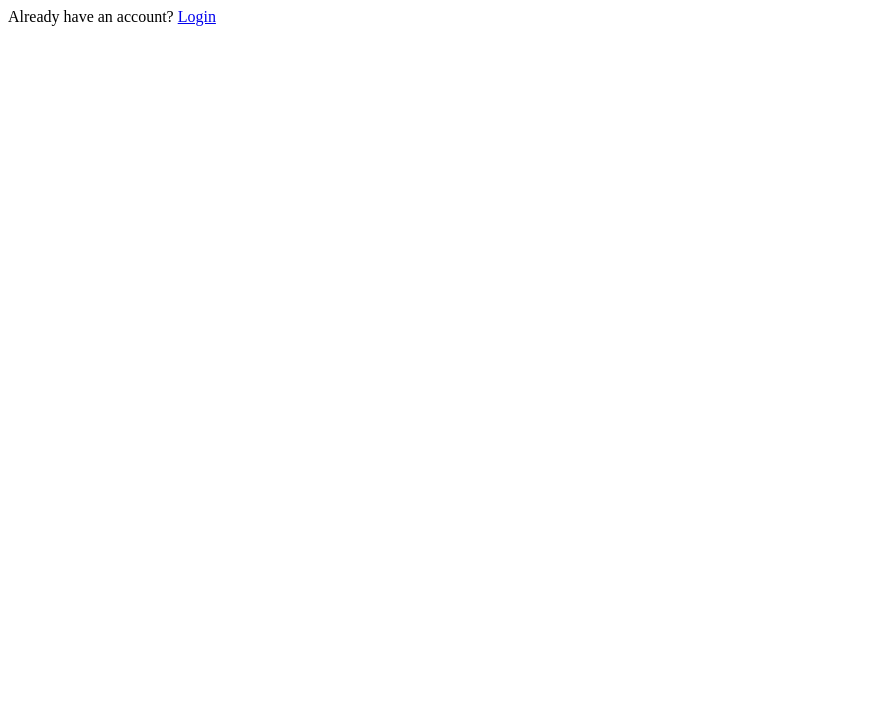
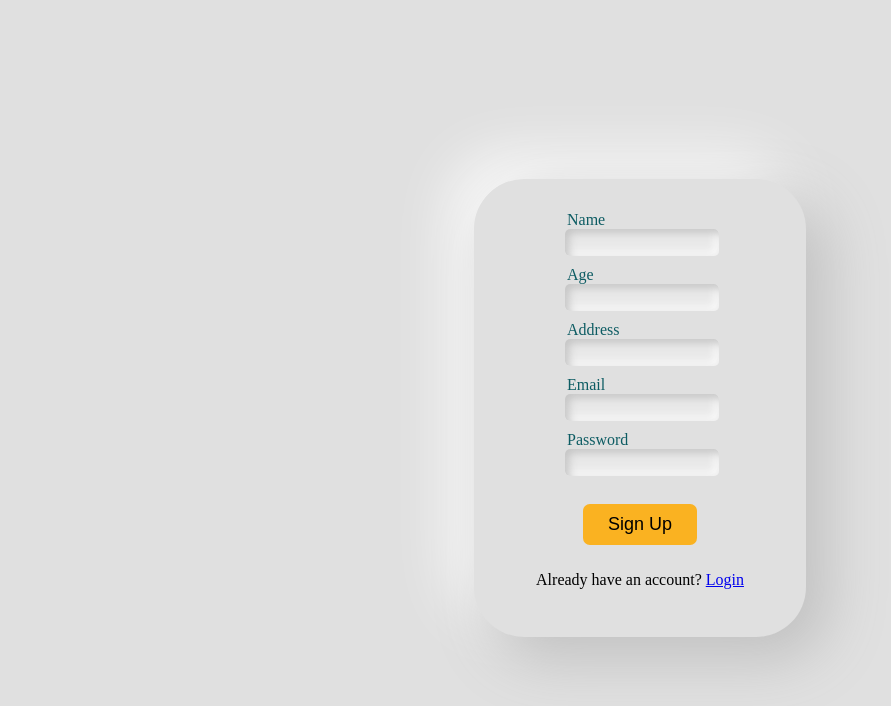
Before and after one commit to njtan142/login_system_commission, a React (Create React App) app: page / in a window 1280 px wide. Shown: the top 706 px of the page, without its empty margins (0-891 px from the left). Built offline with nearby package versions, Linux system fonts and the light colour scheme; no server answers.

Commit message:
added sign in functionality

```diff
--- a/src/components/App.jsx
+++ b/src/components/App.jsx
@@ -1,14 +1,18 @@
 import React from "react";
-import {Form, Card} from "react-bootstrap";
+import { Form, Card } from "react-bootstrap";
+import { AuthProvider } from "../contexts/AuthContext";
+import SignUp from "./SignUp";
 
 
 
 const App = (props) => {
-    return(
-        <>
-        <Card></Card>
-        <div>Already have an account? <a href="/login">Login</a></div>
-        </>
+    return (
+        <AuthProvider>
+            <React.Fragment>
+                <SignUp></SignUp>
+            </React.Fragment>
+        </AuthProvider>
+
     )
 }
 
--- /dev/null
+++ b/src/components/SignUp.jsx
@@ -0,0 +1,127 @@
+import { async } from "@firebase/util";
+import React from "react";
+import { useRef } from "react";
+import styled from "styled-components";
+import { UseAuth } from "../contexts/AuthContext";
+import { doc, setDoc  } from "firebase/firestore";
+import { firestore } from '../firebase';
+
+const SignUp = (props) => {
+    const emailRef = useRef();
+    const passwordRef = useRef();
+    const nameRef = useRef();
+    const ageRef = useRef();
+    const addressRef = useRef();
+
+    let uid;
+
+    async function handleUser() {
+        console.log(await setDoc(doc(firestore, 'users', currentUser.uid), {
+            name: nameRef.current.value,
+            age: ageRef.current.value,
+            address: addressRef.current.value,
+        }));
+    }
+
+
+    const { signUp, currentUser } = UseAuth();
+
+    async function handleSubmit(e) {
+        e.preventDefault();
+        try {
+            let result = await signUp(emailRef.current.value, passwordRef.current.value);
+            console.log(await setDoc(doc(firestore, 'users', result.user.uid), {
+                name: nameRef.current.value,
+                age: ageRef.current.value,
+                address: addressRef.current.value,
+            }));
+        } catch (e) {
+            console.log("error", e);
+        }
+    }
+
+    if(!currentUser){
+
+    }
+    return (
+        <Container>
+            <Card>
+                <Info>
+                    <Name>Name</Name>
+                    <Input ref={nameRef}></Input>
+                </Info>
+                <Info>
+                    <Name>Age</Name>
+                    <Input ref={ageRef}></Input>
+                </Info>
+                <Info>
+                    <Name>Address</Name>
+                    <Input ref={addressRef}></Input>
+                </Info>
+                <Info>
+                    <Name >Email</Name>
+                    <Input type='email' ref={emailRef}></Input>
+                </Info>
+                <Info>
+                    <Name >Password</Name>
+                    <Input type='password' ref={passwordRef}></Input>
+                </Info>
+                <Submit onClick={handleSubmit}>Sign Up</Submit>
+                <p>Already have an account? <a href='/login'>Login</a></p>
+            </Card>
+        </Container>
+    )
+}
+
+
+const Container = styled.div`
+
+`;
+
+const Card = styled.div`
+    width: 300px;
+    border-radius: 50px;
+    background: #e0e0e0;
+    box-shadow:  20px 20px 60px #bebebe,
+                -20px -20px 60px #ffffff;
+    display: flex;
+    flex-direction: column;
+    align-items: center;
+    justify-content: center;
+    gap: 10px;
+    padding: 2em 1em;
+`;
+
+const Info = styled.div`
+    width: 150px;
+`;
+
+const Name = styled.div`
+    margin-left: 2px;
+    color: #0D5C63;
+`;
+
+const Input = styled.input`
+    box-shadow: inset 4px 4px 8px #c5c5c5,
+                inset -4px -4px 8px #fbfbfb;
+    display: flex;
+    flex-direction: column;
+    align-items: center;
+    align-items: center;
+    border: none;
+    width: 100%;
+    height: 25px;
+    background-color: #FFFFFF49;
+    border-radius: 5px;
+`;
+
+const Submit = styled.button`
+    background-color: #FAB221;
+    border: none;
+    margin-top: 1em;
+    font-size: 1.125em;
+    padding: 10px 25px;
+    border-radius: 7px;
+`;
+
+export default SignUp;
--- /dev/null
+++ b/src/contexts/AuthContext.js
@@ -0,0 +1,41 @@
+import React, { useContext, useEffect, useState } from 'react';
+import { auth } from '../firebase';
+import { createUserWithEmailAndPassword } from "firebase/auth";
+
+
+
+const AuthContext = React.createContext();
+
+
+export function UseAuth() {
+    return useContext(AuthContext);
+}
+
+export function AuthProvider({ children }) {
+    const [currentUser, setCurrentUser] = useState();
+    const [loading, setLoading] = useState(true);
+
+    function signUp(email, password) {
+        return createUserWithEmailAndPassword(auth, email, password);
+    }
+
+    useEffect(() => {
+        const unsubscribe = auth.onAuthStateChanged(user => {
+            setLoading(false);
+            setCurrentUser(user);
+        })
+
+        return unsubscribe
+    })
+
+    const value = {
+        currentUser,
+        signUp
+    }
+
+    return (
+        <AuthContext.Provider value={value}>
+            {!loading && children}
+        </AuthContext.Provider>
+    )
+}
--- a/src/firebase.js
+++ b/src/firebase.js
@@ -1,5 +1,6 @@
-import { initializeApp } from "firebase/app";
-import "firebase/auth";
+import { initializeApp} from "firebase/app";
+import { getAuth, createUserWithEmailAndPassword } from "firebase/auth";
+import {getFirestore} from "firebase/firestore";
 
 
 const firebaseConfig = {
@@ -14,5 +15,7 @@ const firebaseConfig = {
 
 const app = initializeApp(firebaseConfig);
 
-export const auth = app.auth()
+export const auth = getAuth(app);
+export const firestore = getFirestore();
+
 export default app
--- /dev/null
+++ b/src/index.css
@@ -0,0 +1,8 @@
+body{
+    display: flex;
+    flex-direction: column;
+    align-items: center;
+    justify-content: center;
+    height: 100vh;
+    background: #e0e0e0;
+}
--- a/src/index.js
+++ b/src/index.js
@@ -1,6 +1,7 @@
 import React from "react";
 import ReactDOM from "react-dom/client";
 import App from "./components/App";
+import './index.css';
 
 const root = ReactDOM.createRoot(document.getElementById("root"));
 root.render(
```
Also changed, not shown: package.json (+8 -1 lines), src/components/Login.jsx (added, +73 -0 lines), firebase.json (added), 2 other files (tests, documents, lock files or other folders).
